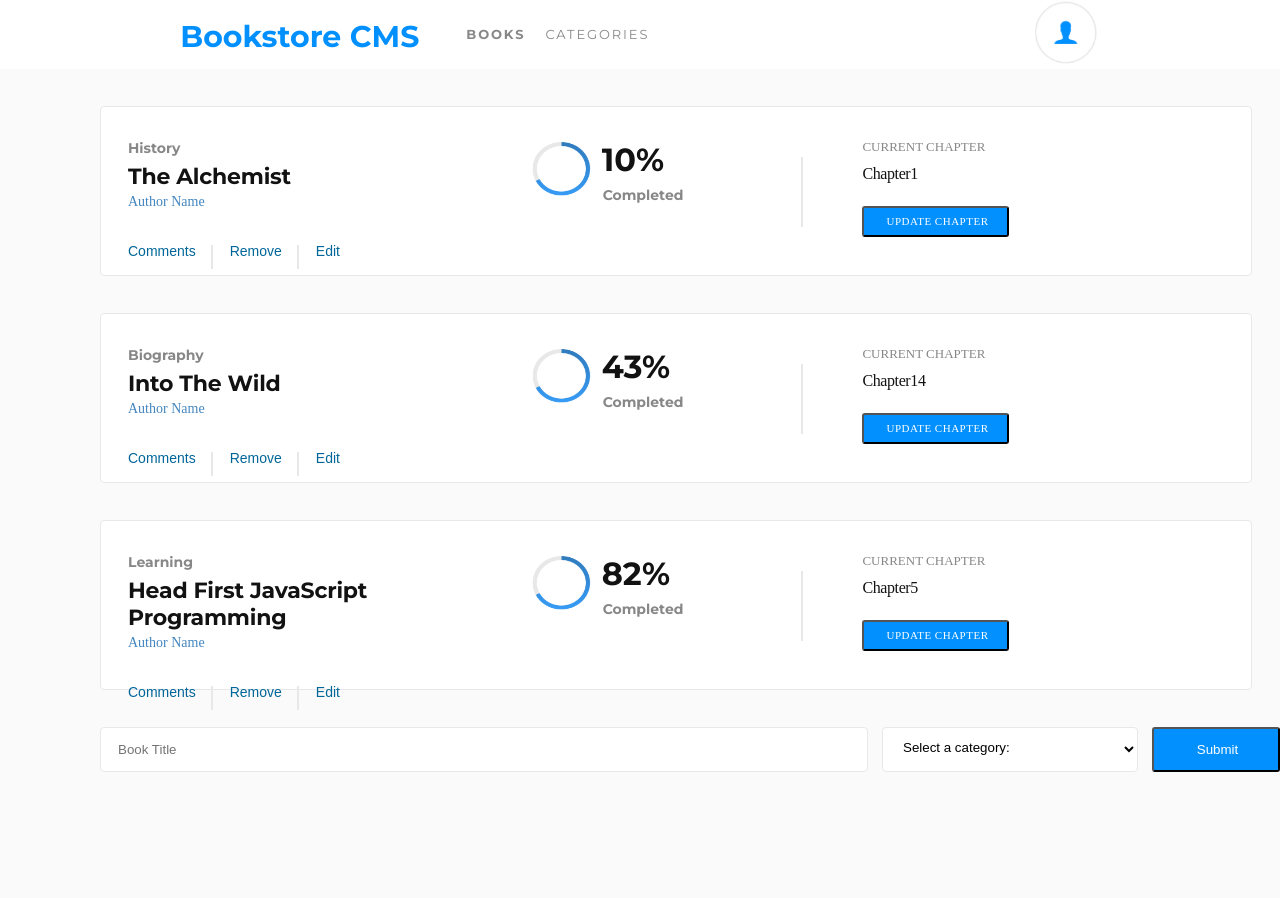
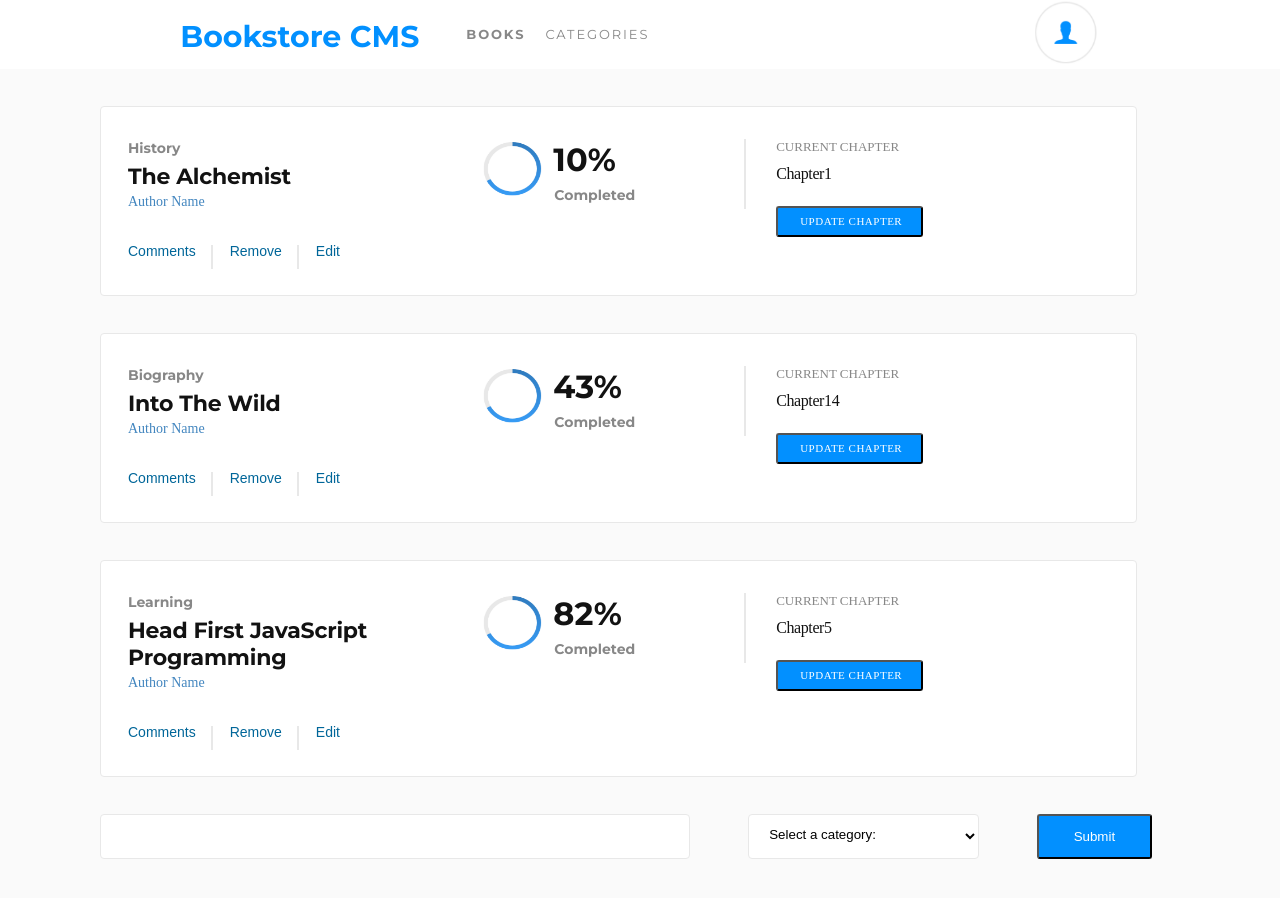
Before and after one commit to taiwo2/Book-store, a React (Create React App) app: page / in a window 1280 px wide. Shown: the top 898 px of the page. Built offline with nearby package versions, Linux system fonts and the light colour scheme.

Commit message:
Refactor overflowing

```diff
--- a/src/components/App.js
+++ b/src/components/App.js
@@ -4,10 +4,12 @@ import Navbar from './Navbar';
 
 function App() {
   return (
-    <div className="App">
+    <div>
       <Navbar />
-      <BooksList />
-      <BooksForm />
+      <div className="App">
+        <BooksList />
+        <BooksForm />
+      </div>
     </div>
   );
 }
--- a/src/styles/index.css
+++ b/src/styles/index.css
@@ -23,6 +23,7 @@ html {
 
 body {
   width: 100vw;
+  overflow-x: hidden;
   height: 1097px;
   margin: 0 40px 65px 0;
   padding: 0 0 794px;
@@ -33,6 +34,10 @@ body {
   font-stretch: normal;
   font-style: normal;
   line-height: normal;
+}
+
+.App {
+  width: 90%;
 }
 
 .navbar {
@@ -77,7 +82,7 @@ body {
 .book-item {
   display: flex;
   width: 90%;
-  height: 17rem;
+  height: 100%;
   margin: 37px 100px;
   padding: 3.2rem 14.7rem 2.6rem 2.7rem;
   border-radius: 4px;
@@ -173,7 +178,7 @@ body {
 .line-2 {
   width: 2px;
   height: 70px;
-  margin: 18px 59px 0 39px;
+  margin: 0 3rem;
   border: solid 1px #e8e8e8;
 }
 
@@ -218,7 +223,7 @@ form {
 }
 
 .book-title {
-  width: 60%;
+  width: 50%;
   margin-left: 100px;
   height: 45px;
   padding: 13px 571px 13px 17px;
@@ -239,7 +244,6 @@ form {
 .book-submit {
   width: 10%;
   height: 45px;
-  padding: 12.8px 19px 14.2px 22px;
   border-radius: 3px;
   background-color: #0290ff;
   color: white;
```
